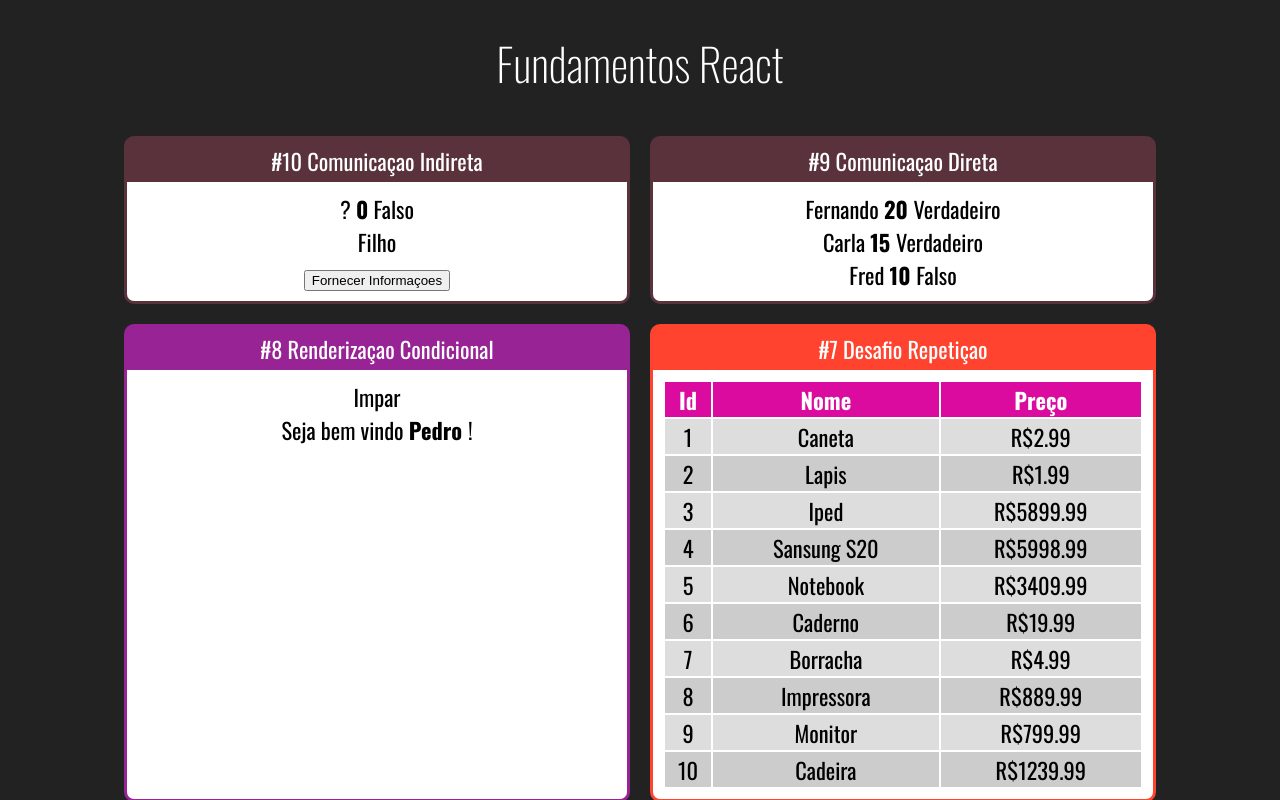
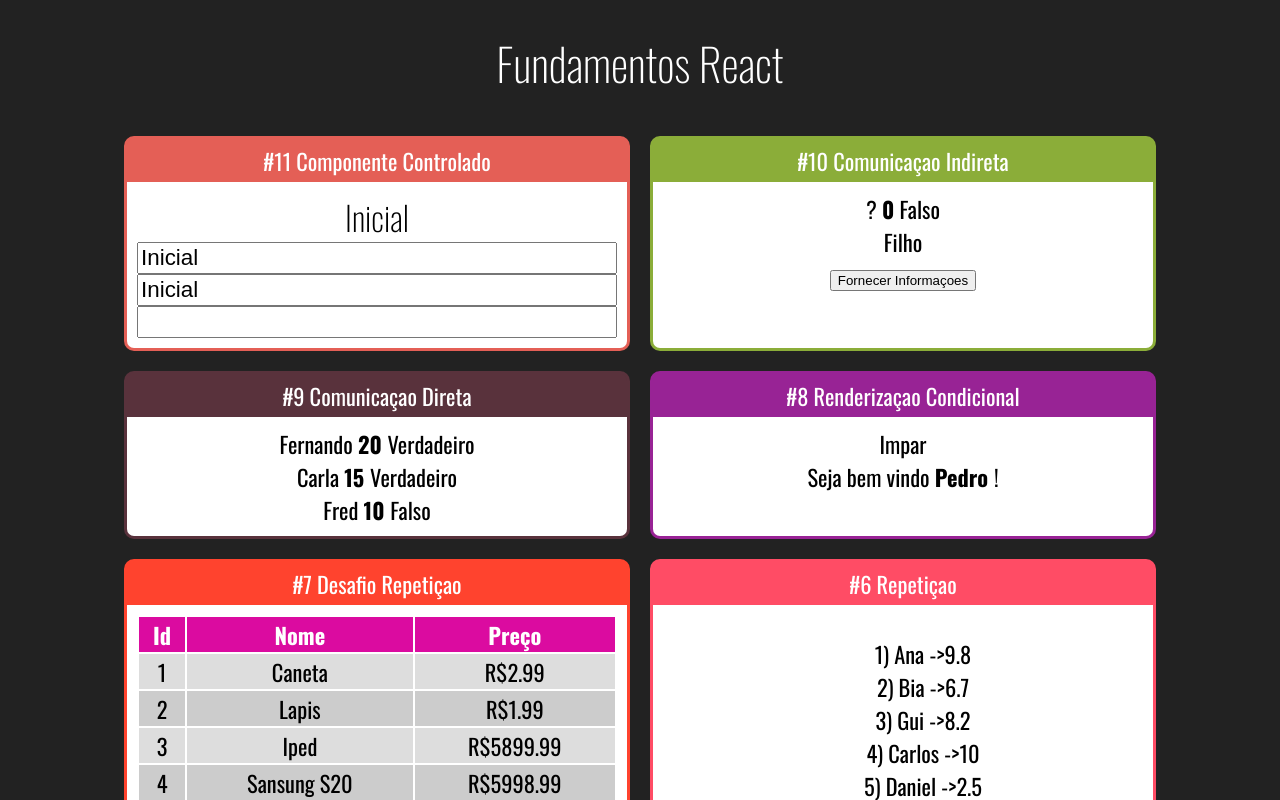
Before and after one commit to Pedro-imbriani-clear/fundamentos-react, a React (Create React App) app in the folder fundamentos-react/: page / in a window 1280 px wide. Shown: the top 800 px of the page. Built offline with nearby package versions, Linux system fonts and the light colour scheme.

Commit message:
stateful component and controlled component

```diff
--- a/fundamentos-react/src/app.jsx
+++ b/fundamentos-react/src/app.jsx
@@ -13,12 +13,17 @@
 import TabelaProdutos from './components/repetiçao/TabelaProdutos';
 import DiretaPai from './components/comunicaçao/DiretaPai';
 import IndiretaPai from './components/comunicaçao/IndiretaPai';
+import Input from './components/formulario/Input';
 export default () => (
 
     <div className='App'>
         <h1>Fundamentos React</h1>
         <div className='Cards'>
-            <Card titulo='#10 Comunicaçao Indireta' color="#59323c">
+        <Card titulo='#11 Componente Controlado' color="#e45f56">
+                <Input></Input>
+
+            </Card>
+            <Card titulo='#10 Comunicaçao Indireta' color="#8bad39">
                 <IndiretaPai></IndiretaPai>
 
             </Card>
--- a/fundamentos-react/src/components/comunicaçao/IndiretaFilho.jsx
+++ b/fundamentos-react/src/components/comunicaçao/IndiretaFilho.jsx
@@ -3,10 +3,12 @@
 
 export default props => {
     const cb = props.quandoClicar
+    const gerarIdade = ()=> parseInt(Math.random() * (20)) + 50
+    const gerarNerd = ()=> Math.random()>0.5
     return (
         <div>
             <div>Filho </div>
-            <button onClick={_ => cb('Joao', 53, true)}>
+            <button onClick={_=>cb('Joao', gerarIdade(), gerarNerd)}>
                 Fornecer Informaçoes
             </button>
         </div>
--- a/fundamentos-react/src/components/comunicaçao/IndiretaPai.jsx
+++ b/fundamentos-react/src/components/comunicaçao/IndiretaPai.jsx
@@ -1,14 +1,15 @@
-import React from 'react'
+import React,{useState} from 'react'
 import IndiretaFilho from "./IndiretaFilho"
 
 export default props => {
-    let nome= '?'
-    let idade = 0
-    let nerd = false
-    function fornecerInformaçoes(nomeParam, idadeParam, nerdParam) {
-        nome = nomeParam
-        idade = idadeParam
-        nerd = nerdParam
+    const [nome, setNome]= useState('?')
+    const [idade, setIdade]= useState(0)
+    const [nerd, setNerd]= useState(false)
+
+    function fornecerInformaçoes(nome, idade, nerd) {
+        setNome(nome)
+        setIdade(idade)
+        setNerd(nerd)
     }
     return (
         <div>
@@ -17,7 +18,7 @@
                 <span> <strong>{idade}</strong> </span>
                 <span>{nerd ? "Verdadeiro" : "Falso"}</span>
             </div>
-            <IndiretaFilho quandClicar={fornecerInformaçoes}></IndiretaFilho>
+            <IndiretaFilho quandoClicar={fornecerInformaçoes}></IndiretaFilho>
         </div>
     )
 }
--- /dev/null
+++ b/fundamentos-react/src/components/formulario/Input.jsx
@@ -0,0 +1,22 @@
+import React,{useState} from 'react'
+import "./input.css"
+
+export default props =>{
+    const [valor, setValor] = useState('Inicial')
+    function quandoMudar(e){
+        setValor(e.target.value)
+    }
+    return(
+        <div className='input'>
+            <h2>{valor}</h2>
+            <div style={{
+                display:'flex',
+                flexDirection:'column'
+            }}>
+            <input value={valor} onChange={quandoMudar}></input>
+            <input value={valor} readOnly></input>
+            <input value={undefined} ></input>
+            </div>
+        </div>
+    )
+}
--- /dev/null
+++ b/fundamentos-react/src/components/formulario/input.css
@@ -0,0 +1,3 @@
+.input input{
+    font-size: 1.4rem;
+}
```
